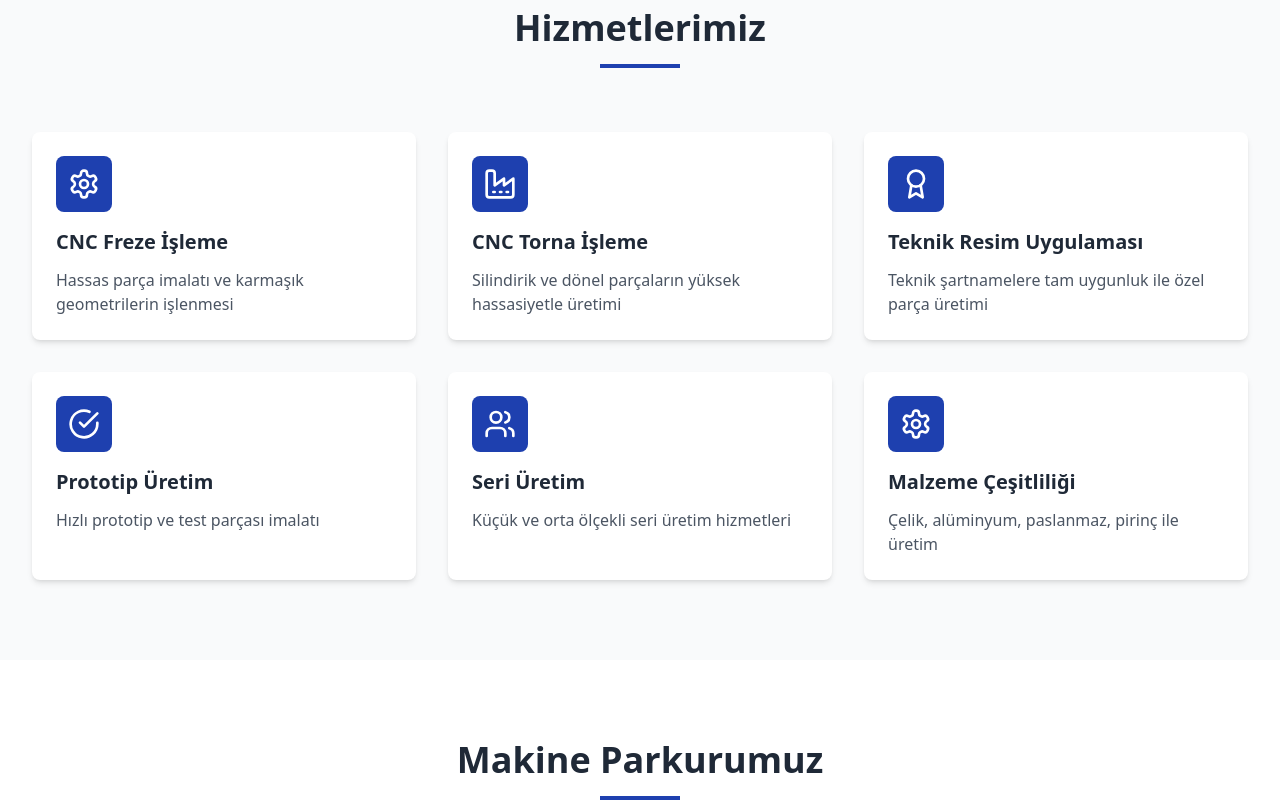
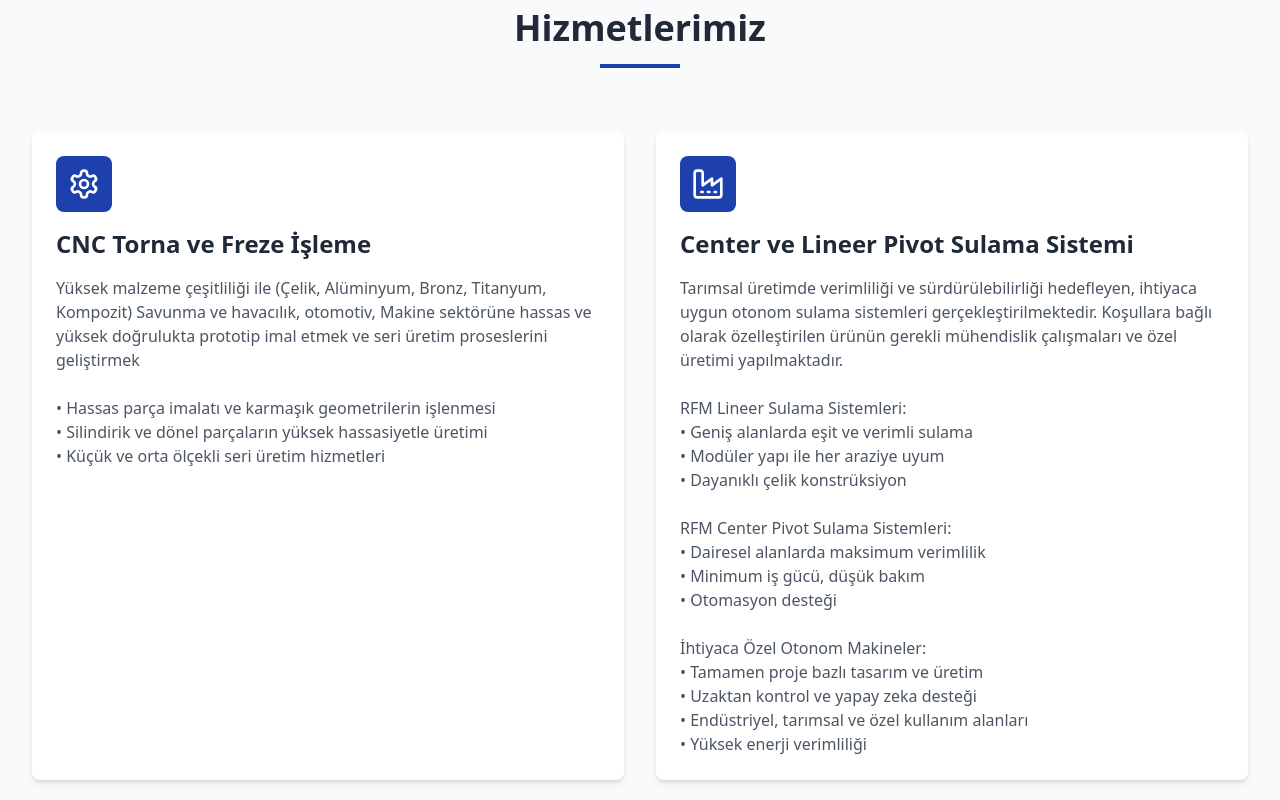
Before and after one commit to mustafaabdullahk/rfm-makina-website, a React (Vite) app: page / in a window 1280 px wide. Shown: the part 1880-2680 px from the top of the page. Built offline with nearby package versions, Linux system fonts and the light colour scheme.

Commit message:
increase services header size

```diff
--- a/src/App.tsx
+++ b/src/App.tsx
@@ -213,7 +213,8 @@ function App() {
               <div className="relative h-full w-full" onMouseEnter={() => setPauseAutoSlide(true)} onMouseLeave={() => setPauseAutoSlide(false)}>
                 {[
                   { image: "./assets/hurjet.jpg", alt: "Hürjet" },
-                  { image: "./assets/kaan.jpg", alt: "KAAN" }
+                  { image: "./assets/kaan.jpg", alt: "KAAN" },
+                  { image: "./assets/sulama-sistemi.webp", alt: "Sulama Sistemi" }
                 ].map((slide, index) => (
                   <div
                     key={index}
@@ -248,10 +249,10 @@ function App() {
                   </div>
                 ))}
 
-                <button onClick={goToPrevSlide} className="absolute left-4 top-1/2 -translate-y-1/2 bg-black bg-opacity-50 text-white p-3 rounded-full hover:bg-opacity-70 transition-all z-10" aria-label="Önceki slayt">
+                <button onClick={goToPrevSlide} className="absolute left-16 top-1/2 -translate-y-1/2 bg-black bg-opacity-50 text-white p-3 rounded-full hover:bg-opacity-70 transition-all z-10" aria-label="Önceki slayt">
                   <svg xmlns="http://www.w3.org/2000/svg" className="h-6 w-6" fill="none" viewBox="0 0 24 24" stroke="currentColor"><path strokeLinecap="round" strokeLinejoin="round" strokeWidth={2} d="M15 19l-7-7 7-7" /></svg>
                 </button>
-                <button onClick={goToNextSlide} className="absolute right-4 top-1/2 -translate-y-1/2 bg-black bg-opacity-50 text-white p-3 rounded-full hover:bg-opacity-70 transition-all z-10" aria-label="Sonraki slayt">
+                <button onClick={goToNextSlide} className="absolute right-16 top-1/2 -translate-y-1/2 bg-black bg-opacity-50 text-white p-3 rounded-full hover:bg-opacity-70 transition-all z-10" aria-label="Sonraki slayt">
                   <svg xmlns="http://www.w3.org/2000/svg" className="h-6 w-6" fill="none" viewBox="0 0 24 24" stroke="currentColor"><path strokeLinecap="round" strokeLinejoin="round" strokeWidth={2} d="M9 5l7 7-7 7" /></svg>
                 </button>
 
@@ -350,19 +351,15 @@ function App() {
               <div className="w-20 h-1 bg-blue-800 mx-auto"></div>
             </div>
 
-            <div className="grid md:grid-cols-2 lg:grid-cols-3 gap-8">
+            <div className="grid grid-cols-1 md:grid-cols-2 gap-8 max-w-fit mx-auto">
               {[
-                { title: "CNC Freze İşleme", description: "Hassas parça imalatı ve karmaşık geometrilerin işlenmesi", icon: <Settings className="h-8 w-8" /> },
-                { title: "CNC Torna İşleme", description: "Silindirik ve dönel parçaların yüksek hassasiyetle üretimi", icon: <Factory className="h-8 w-8" /> },
-                { title: "Teknik Resim Uygulaması", description: "Teknik şartnamelere tam uygunluk ile özel parça üretimi", icon: <Award className="h-8 w-8" /> },
-                { title: "Prototip Üretim", description: "Hızlı prototip ve test parçası imalatı", icon: <CheckCircle className="h-8 w-8" /> },
-                { title: "Seri Üretim", description: "Küçük ve orta ölçekli seri üretim hizmetleri", icon: <Users className="h-8 w-8" /> },
-                { title: "Malzeme Çeşitliliği", description: "Çelik, alüminyum, paslanmaz, pirinç ile üretim", icon: <Settings className="h-8 w-8" /> }
+                { title: "CNC Torna ve Freze İşleme", description: "Yüksek malzeme çeşitliliği ile (Çelik, Alüminyum, Bronz, Titanyum, Kompozit) Savunma ve havacılık, otomotiv, Makine sektörüne hassas ve yüksek doğrulukta prototip imal etmek ve seri üretim proseslerini geliştirmek\n\n• Hassas parça imalatı ve karmaşık geometrilerin işlenmesi\n• Silindirik ve dönel parçaların yüksek hassasiyetle üretimi\n• Küçük ve orta ölçekli seri üretim hizmetleri", icon: <Settings className="h-8 w-8" /> },
+                { title: "Center ve Lineer Pivot Sulama Sistemi", description: "Tarımsal üretimde verimliliği ve sürdürülebilirliği hedefleyen, ihtiyaca uygun otonom sulama sistemleri gerçekleştirilmektedir. Koşullara bağlı olarak özelleştirilen ürünün gerekli mühendislik çalışmaları ve özel üretimi yapılmaktadır.\n\nRFM Lineer Sulama Sistemleri:\n• Geniş alanlarda eşit ve verimli sulama\n• Modüler yapı ile her araziye uyum\n• Dayanıklı çelik konstrüksiyon\n\nRFM Center Pivot Sulama Sistemleri:\n• Dairesel alanlarda maksimum verimlilik\n• Minimum iş gücü, düşük bakım\n• Otomasyon desteği\n\nİhtiyaca Özel Otonom Makineler:\n• Tamamen proje bazlı tasarım ve üretim\n• Uzaktan kontrol ve yapay zeka desteği\n• Endüstriyel, tarımsal ve özel kullanım alanları\n• Yüksek enerji verimliliği", icon: <Factory className="h-8 w-8" /> }
               ].map((service, index) => (
                 <div key={index} className="bg-white p-6 rounded-lg shadow-md hover:shadow-lg transition-shadow">
                   <div className="bg-blue-800 text-white p-3 rounded-lg w-fit mb-4">{service.icon}</div>
-                  <h3 className="text-xl font-semibold text-gray-800 mb-3">{service.title}</h3>
-                  <p className="text-gray-600">{service.description}</p>
+                  <h3 className="text-2xl font-semibold text-gray-800 mb-4">{service.title}</h3>
+                  <p className="text-gray-600 whitespace-pre-wrap">{service.description}</p>
                 </div>
               ))}
             </div>
```
